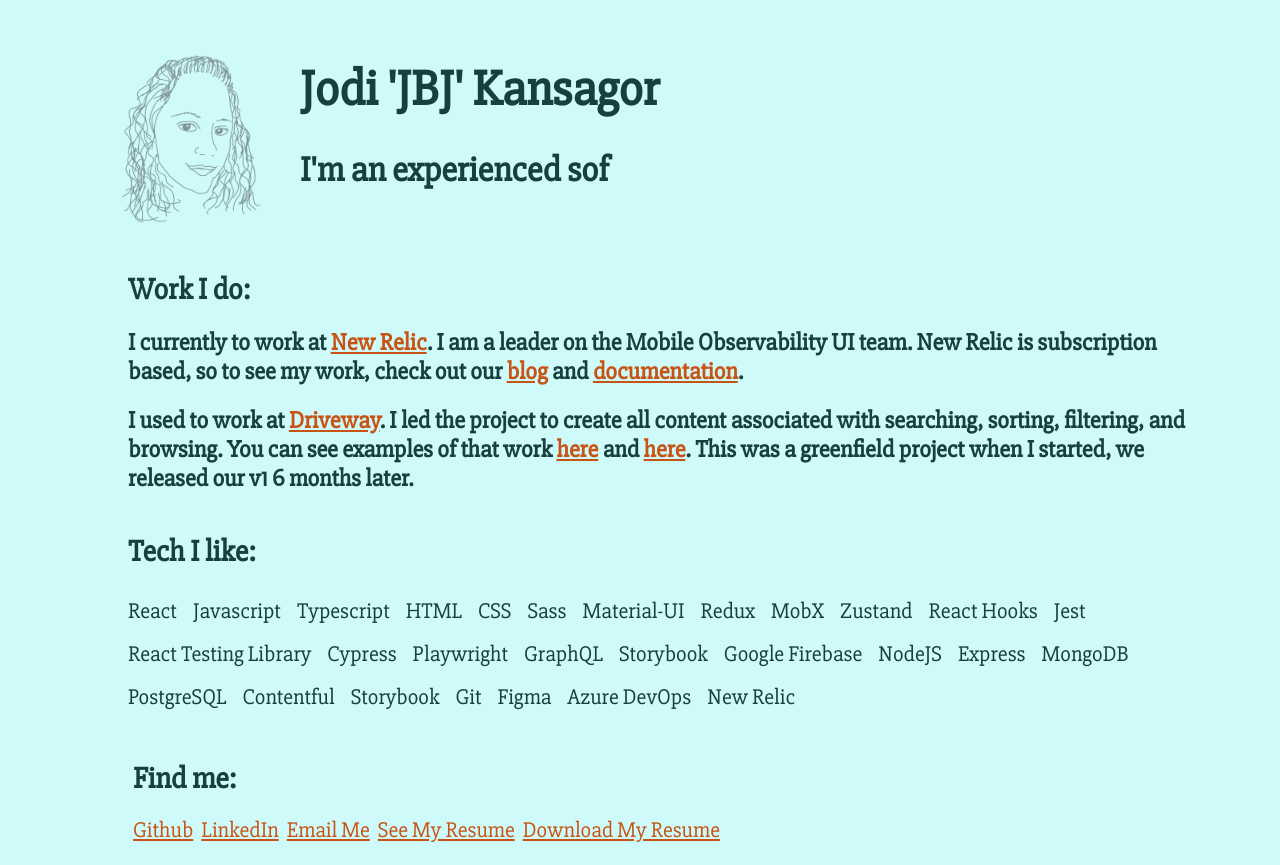
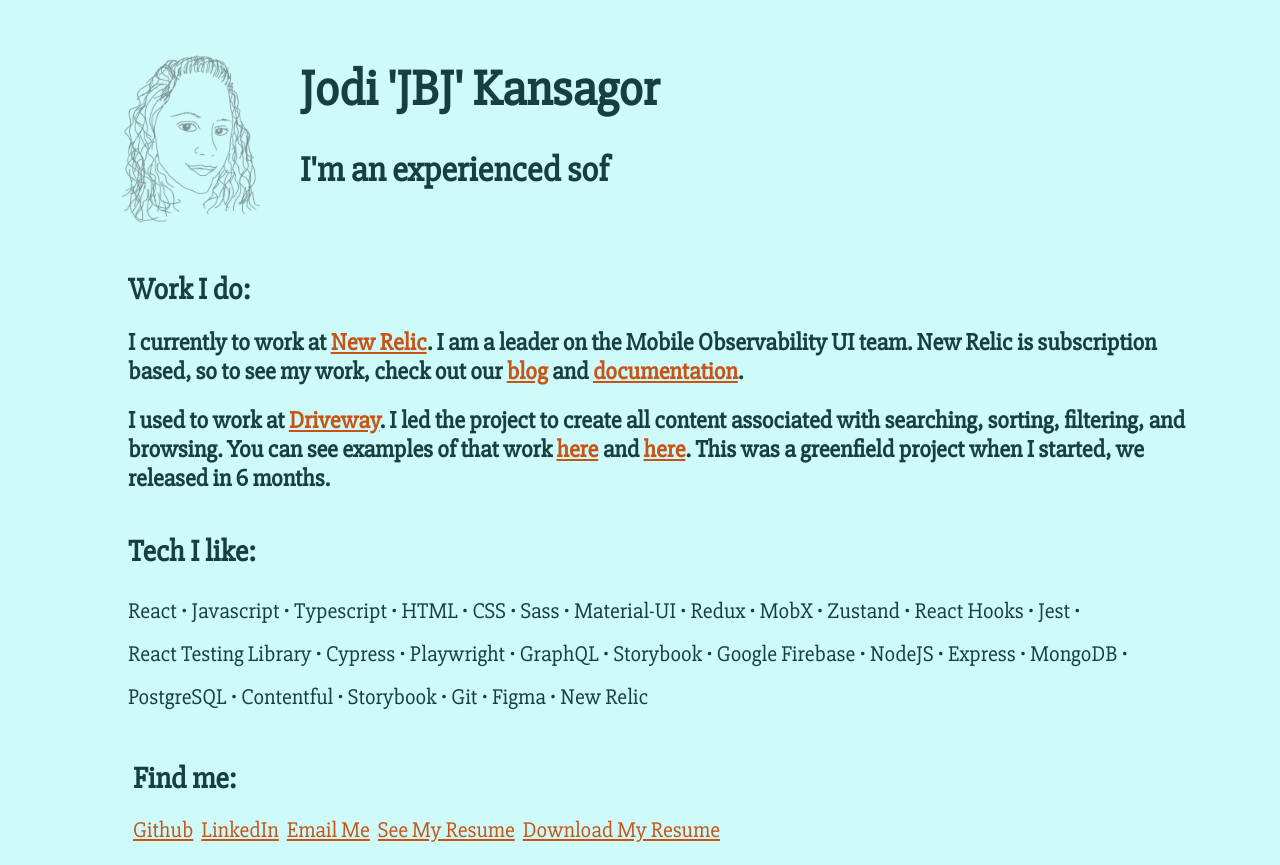
Before and after one commit to jodinkansagor/portfolio-react, a React app: page / in a window 1280 px wide. Built offline with nearby package versions, Linux system fonts and the light colour scheme.

Commit message:
More updates

```diff
--- a/src/components/Projects.js
+++ b/src/components/Projects.js
@@ -11,7 +11,7 @@ const Projects = () => (
     <h2>I used to work at <a rel="noopener noreferrer"
       target="_blank" href="https://www.driveway.com">Driveway</a>. I led the project to create all content associated with searching, sorting, filtering, and browsing. You can see examples of that work <a rel="noopener noreferrer"
       target="_blank" href="https://www.driveway.com/shop/body-style/suv">here</a> and <a rel="noopener noreferrer"
-      target="_blank" href="https://www.driveway.com/shop">here</a>. This was a greenfield project when I started, we released our v1 6 months later.</h2>
+      target="_blank" href="https://www.driveway.com/shop">here</a>. This was a greenfield project when I started, we released in 6 months.</h2>
   </div>
 );
 
--- a/src/components/Tech.css
+++ b/src/components/Tech.css
@@ -1,12 +1,13 @@
 .techLine {
   font-size: 17px;
-  margin-right: 16px;
+
   list-style-type: none;
 }
 
 .techP {
   margin-top: 8px;
   margin-bottom: 8px;
+  margin-right: 4px
 }
 
 .tech {
@@ -17,7 +18,6 @@
 }
 
 .heading {
-  /* color: #f0f7f5; */
   font-size: 30px;
 }
 
--- a/src/components/Tech.js
+++ b/src/components/Tech.js
@@ -5,7 +5,7 @@ import PropTypes from "prop-types";
 const Line = (props) => {
   return (
     <li className={styles.techLine}>
-      <p className={styles.techP}>{props.tech}</p>
+      <p className={styles.techP}>{props.tech} •</p>
     </li>
   );
 };
@@ -40,16 +40,23 @@ const techArray = [
   "New Relic",
 ];
 
-const Tech = () => (
+const Tech = () => {
+  const last = techArray.pop()
+  return (
     <div className={styles.tech}>
       <h1 className={styles.heading}>Tech I like:</h1>
       <ul className={styles.techNames}>
-      {techArray.map((item, i) => {
+        {techArray.slice(0, -1).map((item, i) => {
           return <Line key={i} tech={item} />;
         })}
+        <li className={styles.techLine}>
+          <p className={styles.techP}>{last}</p>
+        </li>
       </ul>
+
     </div>
-);
+  )
+};
 
 Line.propTypes = {
   tech: PropTypes.string,
```
Lines whose indentation alone changed are shown as unchanged.
